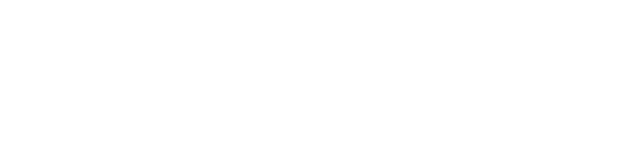
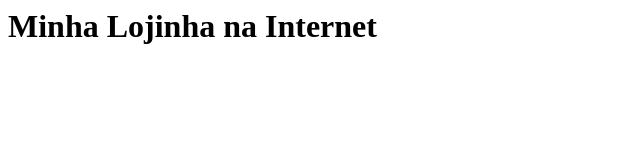
Before and after one commit to agathafr/HTML-CSS-BS, a plain HTML site: page index.html in a window 1280 px wide. Shown: the whole page, without its empty margins (0-640 px from the left). Drawn offline with Linux system fonts and the light colour scheme.

Commit message:
adding the title on the page

```diff
--- a/index.html
+++ b/index.html
@@ -5,7 +5,8 @@
 
     <body>
         <div id="cabecalho">
+            <h1>Minha Lojinha na Internet</h1>
+        </div>
 
-        </div>
     </body>
 </html>
```
